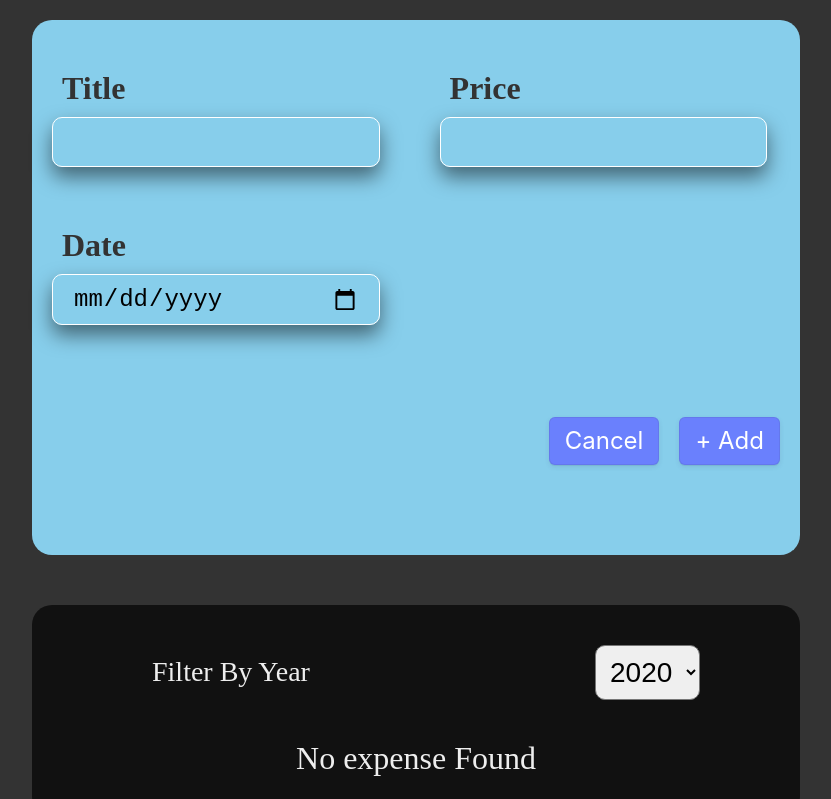
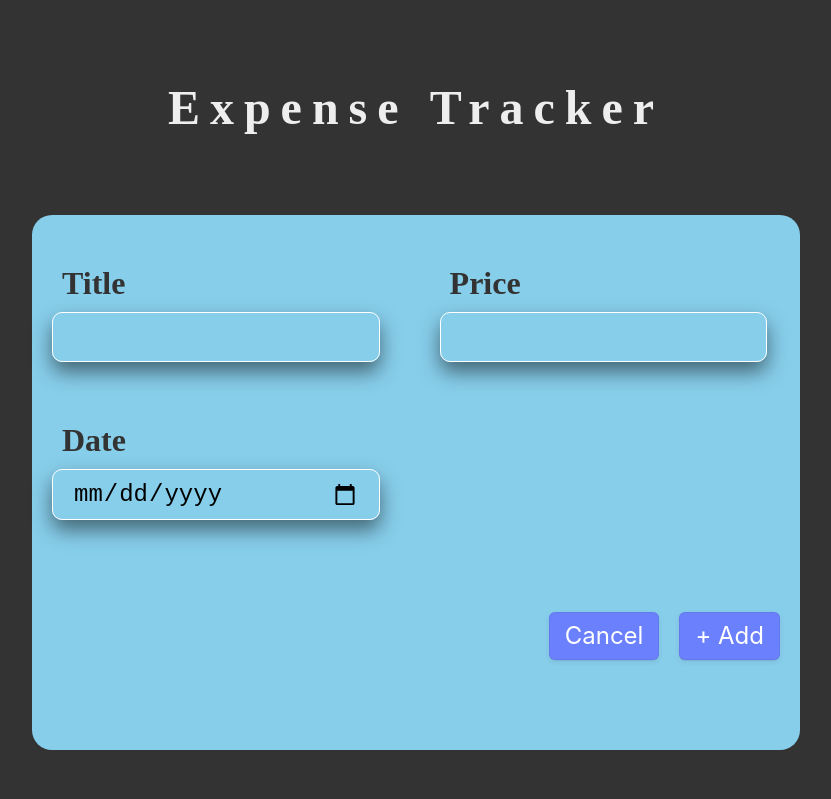
Before and after one commit to SherazHashmi1111/To-Do-App, a React (Create React App) app: page / in a window 1280 px wide. Shown: the top 799 px of the page, without its empty margins (224-1055 px from the left). Built offline with nearby package versions, Linux system fonts and the light colour scheme.

Commit message:
Header Added

```diff
--- a/src/App.js
+++ b/src/App.js
@@ -2,6 +2,7 @@ import React, { useState } from "react";
 import Expenses from "./component/expenses/Expenses";
 import NewExpense from "./component/new-expenses/NewExpense";
 import styles from './App.module.css'
+import Header from "./component/pages/Header";
 
 const dummyExpenses = [
   {
@@ -34,6 +35,7 @@ function App() {
   };
   return (
     <div className={styles.App}>
+      <Header/>
       <NewExpense newExpenseData={newExpenseDataHandler} />
       <Expenses expenses={expenses} />
     </div>
--- /dev/null
+++ b/src/component/pages/Header.js
@@ -0,0 +1,10 @@
+import React from 'react'
+import styles from './Header.module.css'
+
+function Header() {
+  return (
+    <h1 className={styles.heading}>Expense Tracker</h1>
+  )
+}
+
+export default Header
--- /dev/null
+++ b/src/component/pages/Header.module.css
@@ -0,0 +1,7 @@
+.heading{
+    width: 100%;
+    text-align: center;
+    font-size: 4.8rem;
+    letter-spacing: 1rem;
+    margin: 8rem 0;
+}
```
